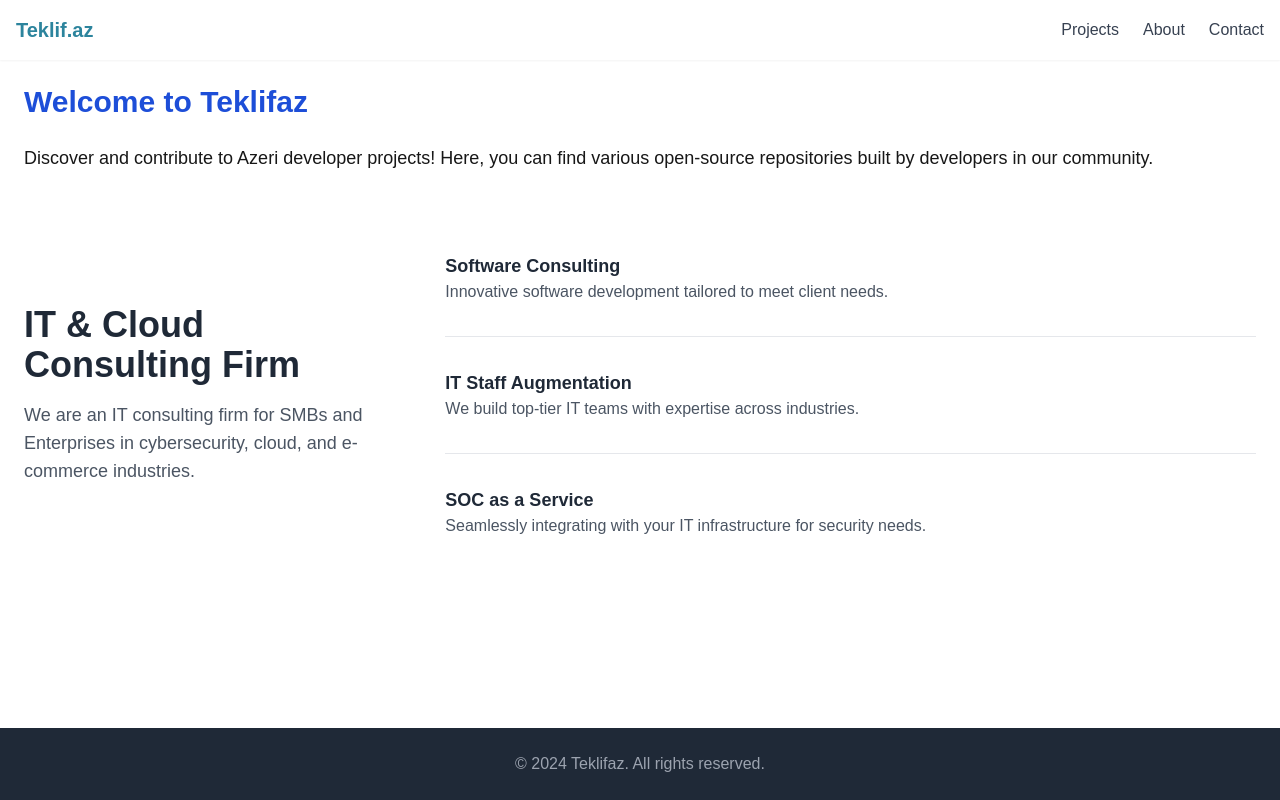
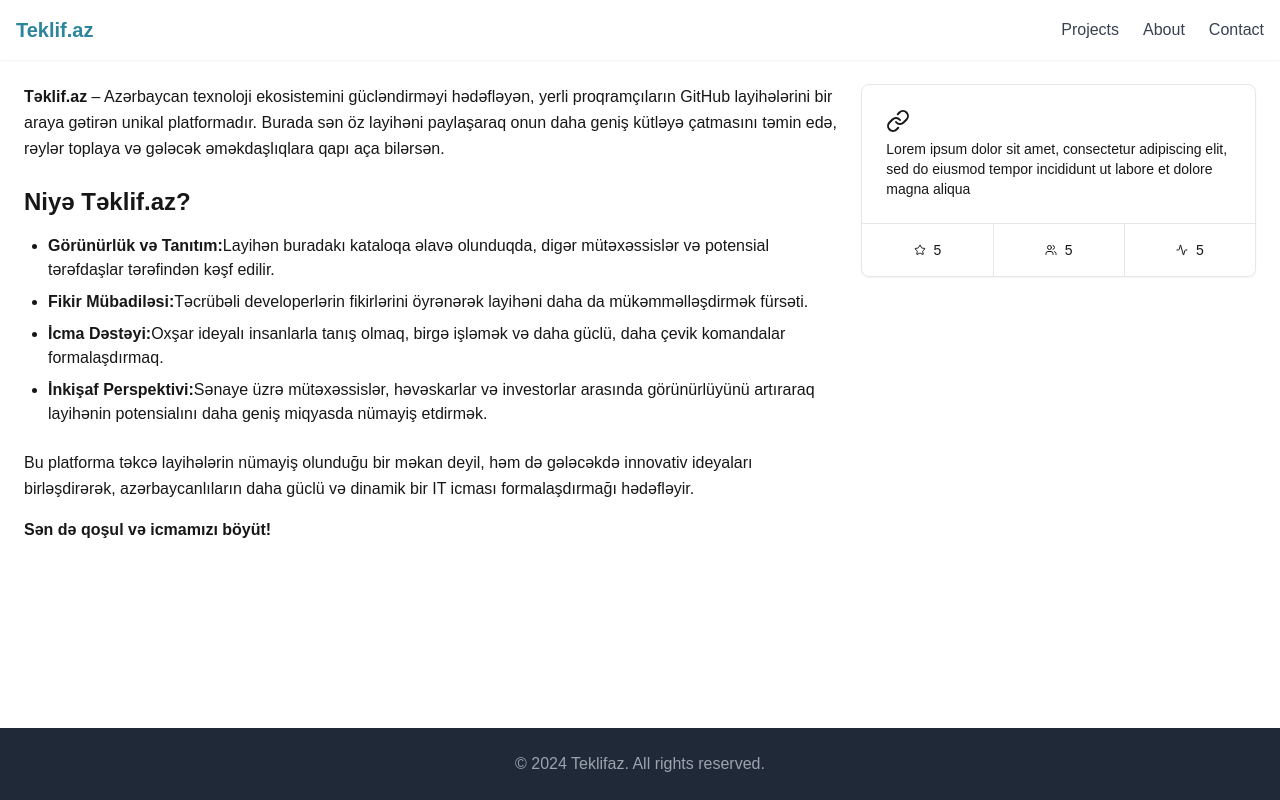
Before and after one commit to azizoid/teklifaz, a Next.js app: page / in a window 1280 px wide. Built offline with nearby package versions, Linux system fonts and the light colour scheme.

Commit message:
copywright: update texts on Home and Readme

```diff
--- a/src/app/page.tsx
+++ b/src/app/page.tsx
@@ -1,50 +1,68 @@
-const Home = () => (
-  <>
-    <h2 className="text-3xl font-bold text-blue-700 mb-6">Welcome to Teklifaz</h2>
-    <p className="text-lg mb-4">
-      Discover and contribute to Azeri developer projects! Here, you can find various open-source repositories
-      built by developers in our community.
-    </p>
+import { MidCard } from "@/components/Cards/MidCard";
+import { getProjects } from "./projects/getProjects";
 
-    <section className="container mx-auto py-16 px-4 lg:px-0 grid grid-cols-1 lg:grid-cols-3 gap-8 bg-white">
+const Home = async () => {
+  const projectsList = await getProjects();
+  console.log({ projectsList })
+  return (
+    <>
+      <div className="grid grid-cols-1 md:grid-cols-3 gap-6">
+        <article className="md:col-span-2 space-y-6">
+          <section>
+            <p className="leading-relaxed">
+              <strong>Təklif.az</strong> – Azərbaycan texnoloji ekosistemini
+              gücləndirməyi hədəfləyən, yerli proqramçıların GitHub layihələrini
+              bir araya gətirən unikal platformadır. Burada sən öz layihəni
+              paylaşaraq onun daha geniş kütləyə çatmasını təmin edə, rəylər
+              toplaya və gələcək əməkdaşlıqlara qapı aça bilərsən.
+            </p>
+          </section>
 
-      <div className="lg:col-span-1 flex flex-col justify-center">
-        <h1 className="text-4xl font-bold text-gray-800 mb-4">
-          IT & Cloud <br /> Consulting Firm
-        </h1>
-        <p className="text-lg text-gray-600 max-w-md">
-          We are an IT consulting firm for SMBs and Enterprises in cybersecurity, cloud, and e-commerce industries.
-        </p>
+          <section>
+            <h2 className="text-2xl font-semibold mb-4">Niyə Təklif.az?</h2>
+            <ul className="list-disc ml-6 space-y-2">
+              <li>
+                <strong>Görünürlük və Tanıtım:</strong>
+                Layihən buradakı kataloqa əlavə olunduqda, digər mütəxəssislər və
+                potensial tərəfdaşlar tərəfindən kəşf edilir.
+              </li>
+              <li>
+                <strong>Fikir Mübadiləsi:</strong>
+                Təcrübəli developerlərin fikirlərini öyrənərək layihəni daha da
+                mükəmməlləşdirmək fürsəti.
+              </li>
+              <li>
+                <strong>İcma Dəstəyi:</strong>
+                Oxşar ideyalı insanlarla tanış olmaq, birgə işləmək və daha güclü,
+                daha çevik komandalar formalaşdırmaq.
+              </li>
+              <li>
+                <strong>İnkişaf Perspektivi:</strong>
+                Sənaye üzrə mütəxəssislər, həvəskarlar və investorlar arasında
+                görünürlüyünü artıraraq layihənin potensialını daha geniş miqyasda
+                nümayiş etdirmək.
+              </li>
+            </ul>
+          </section>
+
+          <section>
+            <p className="leading-relaxed">
+              Bu platforma təkcə layihələrin nümayiş olunduğu bir məkan deyil, həm
+              də gələcəkdə innovativ ideyaları birləşdirərək, azərbaycanlıların daha güclü
+              və dinamik bir IT icması formalaşdırmağı hədəfləyir.
+            </p>
+            <p className="font-semibold mt-4">Sən də qoşul və icmamızı böyüt!</p>
+          </section>
+        </article>
+
+        <aside className="md:col-span-1 space-y-4">
+          {projectsList.map((project, index) => (
+            <MidCard project={project} key={index} />
+          ))}
+        </aside>
       </div>
+    </>
+  )
+};
 
-
-      <div className="lg:col-span-2">
-        <div className="space-y-8">
-          <div className="flex items-start space-x-4">
-            <div>
-              <h2 className="text-lg font-semibold text-gray-800">Software Consulting</h2>
-              <p className="text-gray-600">Innovative software development tailored to meet client needs.</p>
-            </div>
-          </div>
-          <div className="border-t border-gray-200"></div>
-          <div className="flex items-start space-x-4">
-            <div>
-              <h2 className="text-lg font-semibold text-gray-800">IT Staff Augmentation</h2>
-              <p className="text-gray-600">We build top-tier IT teams with expertise across industries.</p>
-            </div>
-          </div>
-          <div className="border-t border-gray-200"></div>
-          <div className="flex items-start space-x-4">
-            <div>
-              <h2 className="text-lg font-semibold text-gray-800">SOC as a Service</h2>
-              <p className="text-gray-600">Seamlessly integrating with your IT infrastructure for security needs.</p>
-            </div>
-          </div>
-
-        </div>
-      </div>
-    </section>
-  </>
-);
-
-export default Home
+export default Home;
--- a/src/components/Cards/MidCard.tsx
+++ b/src/components/Cards/MidCard.tsx
@@ -18,7 +18,10 @@ export const MidCard = ({ project }: RepoCardProps) => (
           <LinkIcon />
         </Link>
       </CardTitle>
-      <CardDescription>{project.developer}</CardDescription>
+      <CardDescription>
+        Lorem ipsum dolor sit amet, consectetur adipiscing elit, sed do
+        eiusmod tempor incididunt ut labore et dolore magna aliqua
+      </CardDescription>
     </CardHeader>
     <CardFooter className="text-sm border-t p-0">
       <div className="flex-1 py-4 flex flex-row justify-center items-center gap-2">
```
Also changed, not shown: 1 other file (tests, documents, lock files or other folders).
